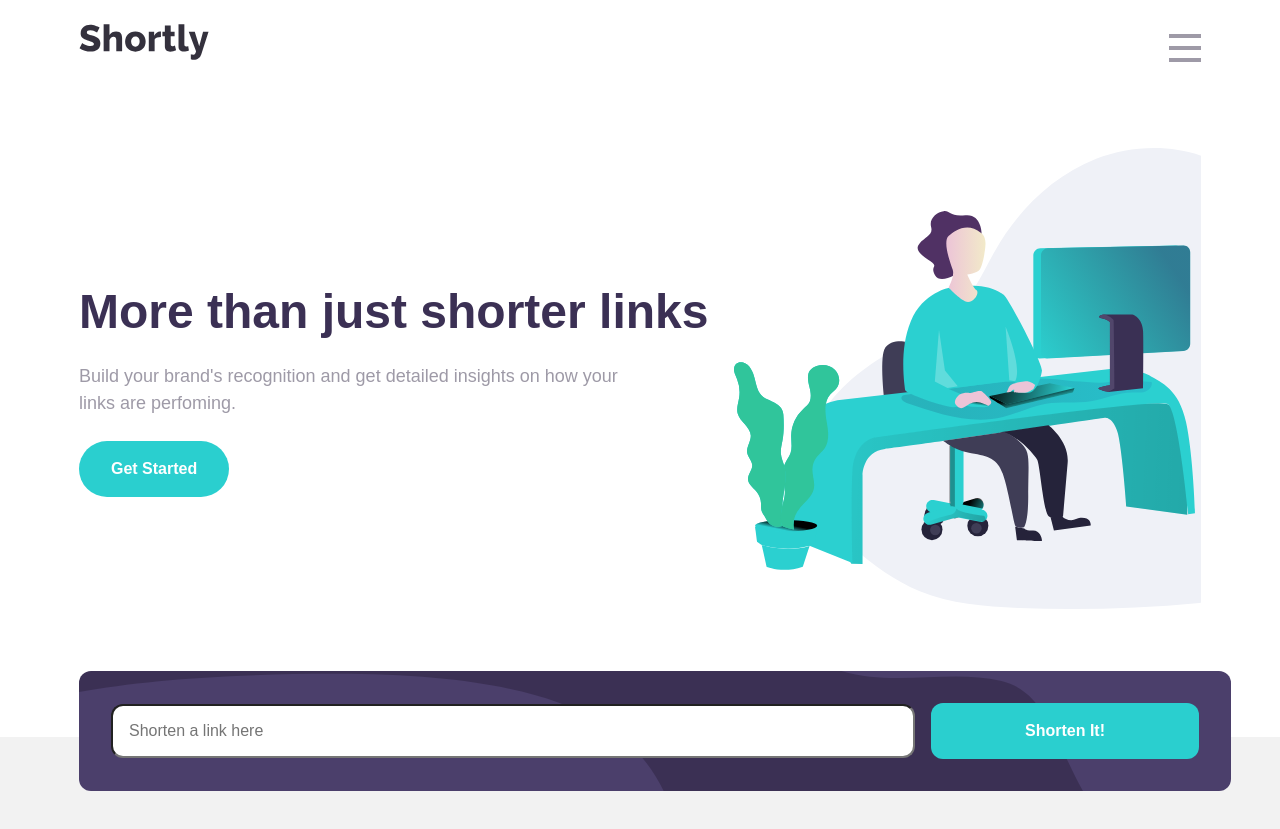
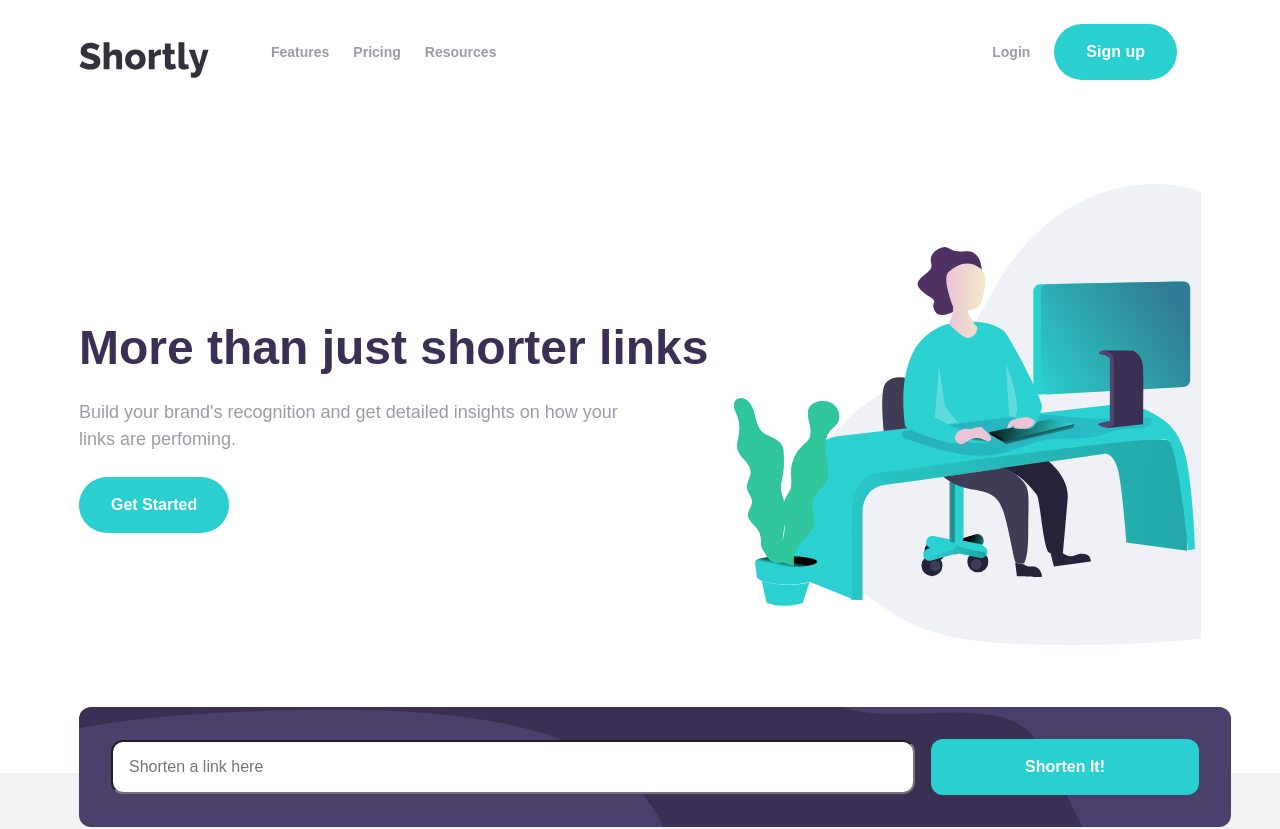
Before and after one commit to Matheusdoe-dev/Shortly, a React (Create React App) app: page / in a window 1280 px wide. Shown: the top 829 px of the page. Built offline with nearby package versions, Linux system fonts and the light colour scheme.

Commit message:
:lipstick: chore: large devices header created

```diff
--- a/src/components/Footer/index.js
+++ b/src/components/Footer/index.js
@@ -14,7 +14,7 @@ const Footer = () => {
     <FooterWrapper>
       <Container>
         <Row>
-          <Col xs="12" lg="3">
+          <Col xs="12" lg="2">
             <Brand secondary center />
           </Col>
           <Col xs="12" lg="2">
@@ -48,7 +48,7 @@ const Footer = () => {
               ]}
             />
           </Col>
-          <Col xs="12" lg="3">
+          <Col xs="12" lg="4">
             <SocialMedias />
           </Col>
         </Row>
--- a/src/components/Header-nav/index.js
+++ b/src/components/Header-nav/index.js
@@ -4,24 +4,26 @@ import { HeaderNavWrapper } from "./styles";
 // components
 import PrimaryButton from "../Primary-button";
 
-const navItens = [
-  { label: "Features", link: "/" },
-  { label: "Pricing", link: "/" },
-  { label: "Resources", link: "/" },
-  { label: "Login", link: "/" },
-];
-
 const HeaderNav = () => {
   return (
-    <HeaderNavWrapper data-anime="menu-mobile">
+    <HeaderNavWrapper>
       <ul>
-        {navItens.map(({ label, link }, index) => (
-          <li key={index}>
-            <a href={link}>{label}</a>
-          </li>
-        ))}
         <li>
-          <PrimaryButton>Sign Up</PrimaryButton>
+          <a href="/">Features</a>
+        </li>
+        <li>
+          <a href="/">Pricing</a>
+        </li>
+        <li>
+          <a href="/">Resources</a>
+        </li>
+      </ul>
+      <ul>
+        <li>
+          <a href="/">Login</a>
+        </li>
+        <li>
+          <PrimaryButton>Sign up</PrimaryButton>
         </li>
       </ul>
     </HeaderNavWrapper>
--- a/src/components/Header-nav/styles.js
+++ b/src/components/Header-nav/styles.js
@@ -1,60 +1,29 @@
 import styled from "styled-components";
 // styles
 import colors from "../../styles/settings/colors";
-import borders from "../../styles/tools/borders";
 
 export const HeaderNavWrapper = styled.nav`
   & {
     display: none;
-    opacity: 0;
-    transition: 0.3s;
-  }
 
-  &.active {
-    display: block;
-    opacity: 1;
-    transition: 0.3s;
+    @media (min-width: 768px) {
+      display: flex;
+      justify-content: space-between;
+      align-items: center;
 
-    animation: move-left 0.3s forwards;
+      ul {
+        display: flex;
+        align-items: center;
 
-    width: 90%;
-    padding: var(--gap-lg) var(--gap-md);
-    background-color: ${colors.primary.dark_violet};
-    border-radius: ${borders.radius.primary};
+        li {
+          margin-right: var(--gap-md);
+        }
 
-    position: absolute;
-    left: var(--gap-md);
-    z-index: 900;
-
-    text-align: center;
-
-    li {
-      margin-bottom: var(--gap-lg);
-
-      :last-child {
-        margin-bottom: 0;
-
-        button {
-          width: 100%;
+        a {
+          color: ${colors.neutral.grayish_violet};
+          font-size: 0.875rem;
         }
       }
-
-      :nth-child(3) {
-        margin-bottom: 0;
-      }
-
-      :nth-child(3)::after {
-        content: "";
-        display: block;
-        width: 100%;
-        border: 1px solid ${colors.neutral.grayish_violet};
-        opacity: 0.2;
-        margin: var(--gap-lg) 0;
-      }
-    }
-
-    a {
-      color: white;
     }
   }
 `;
--- a/src/components/Header/index.js
+++ b/src/components/Header/index.js
@@ -1,11 +1,12 @@
 import React from "react";
 // styles
-import { HeaderWrapper } from "./styles";
+import { HeaderWrapper, Nav } from "./styles";
 // components
 import { Container, Row, Col } from "react-bootstrap";
 import Brand from "../Brand";
+import MobileMenu from "../Mobile-menu";
+import NavToggle from "../Nav-Toggle";
 import HeaderNav from "../Header-nav";
-import NavToggle from "../Nav-Toggle";
 
 const Header = () => {
   return (
@@ -13,24 +14,18 @@ const Header = () => {
       <HeaderWrapper>
         <Container fluid>
           <Row style={{ alignItems: "center" }}>
-            <Col xs="5">
+            <Col xs="5" md="3" lg="2">
               <Brand />
             </Col>
-            <Col
-              xs="7"
-              style={{
-                display: "flex",
-                justifyContent: "flex-end",
-                alignItems: "center",
-              }}
-            >
+            <Nav xs="7" md="9" lg="10">
+              <HeaderNav />
               <NavToggle />
-            </Col>
+            </Nav>
           </Row>
         </Container>
       </HeaderWrapper>
 
-      <HeaderNav />
+      <MobileMenu />
     </>
   );
 };
--- a/src/components/Header/styles.js
+++ b/src/components/Header/styles.js
@@ -1,4 +1,6 @@
 import styled from "styled-components";
+// components
+import { Col } from "react-bootstrap";
 
 export const HeaderWrapper = styled.header`
   & {
@@ -10,3 +12,15 @@ export const HeaderWrapper = styled.header`
     }
   }
 `;
+
+export const Nav = styled(Col)`
+  & {
+    display: flex;
+    align-items: center;
+    justify-content: flex-end;
+
+    @media (min-width: 768px) {
+      display: block;
+    }
+  }
+`;
--- /dev/null
+++ b/src/components/Mobile-menu/index.js
@@ -0,0 +1,31 @@
+import React from "react";
+// styles
+import { MobileMenuWrapper } from "./styles";
+// components
+import PrimaryButton from "../Primary-button";
+
+const navItens = [
+  { label: "Features", link: "/" },
+  { label: "Pricing", link: "/" },
+  { label: "Resources", link: "/" },
+  { label: "Login", link: "/" },
+];
+
+const MobileMenu = () => {
+  return (
+    <MobileMenuWrapper data-anime="menu-mobile">
+      <ul>
+        {navItens.map(({ label, link }, index) => (
+          <li key={index}>
+            <a href={link}>{label}</a>
+          </li>
+        ))}
+        <li>
+          <PrimaryButton>Sign Up</PrimaryButton>
+        </li>
+      </ul>
+    </MobileMenuWrapper>
+  );
+};
+
+export default MobileMenu;
--- /dev/null
+++ b/src/components/Mobile-menu/styles.js
@@ -0,0 +1,60 @@
+import styled from "styled-components";
+// styles
+import colors from "../../styles/settings/colors";
+import borders from "../../styles/tools/borders";
+
+export const MobileMenuWrapper = styled.nav`
+  & {
+    display: none;
+    opacity: 0;
+    transition: 0.3s;
+  }
+
+  &.active {
+    display: block;
+    opacity: 1;
+    transition: 0.3s;
+
+    animation: move-left 0.3s forwards;
+
+    width: 90%;
+    padding: var(--gap-lg) var(--gap-md);
+    background-color: ${colors.primary.dark_violet};
+    border-radius: ${borders.radius.primary};
+
+    position: absolute;
+    left: var(--gap-md);
+    z-index: 900;
+
+    text-align: center;
+
+    li {
+      margin-bottom: var(--gap-lg);
+
+      :last-child {
+        margin-bottom: 0;
+
+        button {
+          width: 100%;
+        }
+      }
+
+      :nth-child(3) {
+        margin-bottom: 0;
+      }
+
+      :nth-child(3)::after {
+        content: "";
+        display: block;
+        width: 100%;
+        border: 1px solid ${colors.neutral.grayish_violet};
+        opacity: 0.2;
+        margin: var(--gap-lg) 0;
+      }
+    }
+
+    a {
+      color: white;
+    }
+  }
+`;
--- a/src/components/Nav-Toggle/styles.js
+++ b/src/components/Nav-Toggle/styles.js
@@ -22,6 +22,10 @@ export const NavToggleWrapper = styled.div`
       margin-top: var(--gap);
       box-shadow: 0 12px 0 0 ${colors.neutral.grayish_violet};
     }
+
+    @media (min-width: 768px) {
+      display: none;
+    }
   }
 
   &.active {
```
